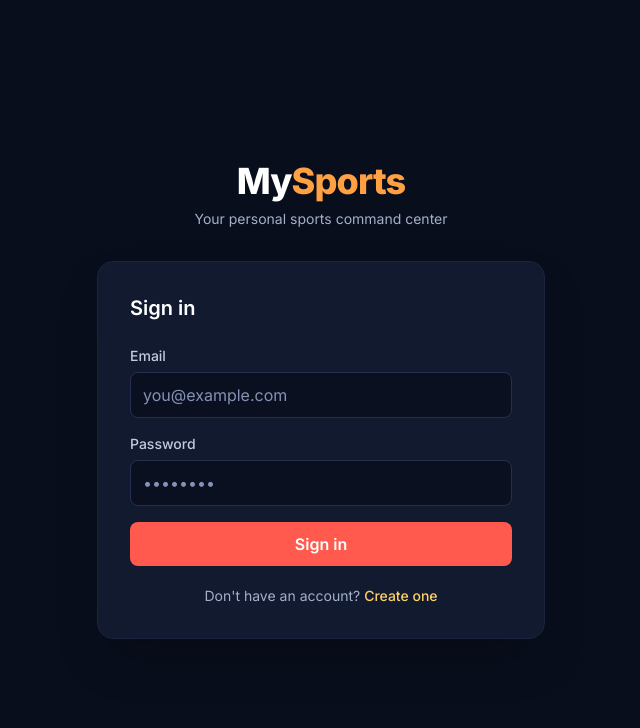
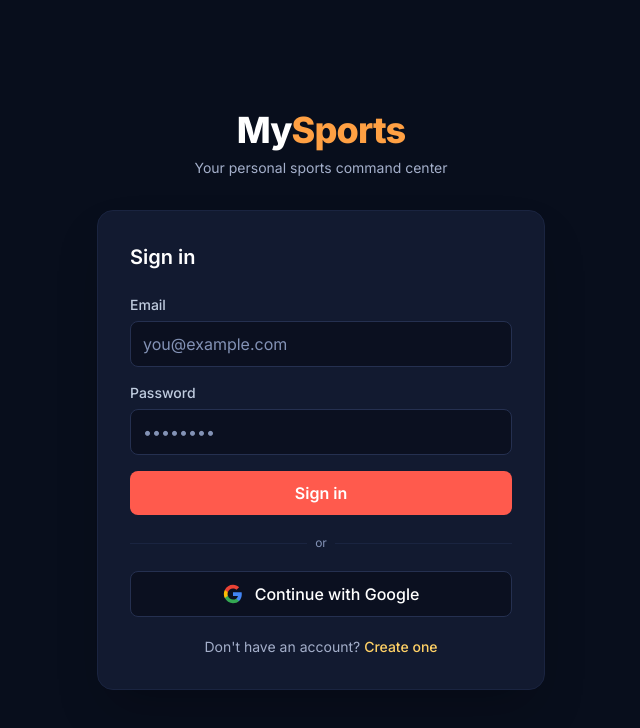
Before and after one commit to jgsntg/MySportsApp, a Next.js app: page /login in a window 1280 px wide. Shown: the top 728 px of the page, without its empty margins (319-959 px from the left). Built offline with nearby package versions, Linux system fonts and the light colour scheme.

Commit message:
Updated Augth and first deployment

```diff
--- a/drizzle.config.ts
+++ b/drizzle.config.ts
@@ -1,8 +1,9 @@
 export default {
   schema: './src/lib/db/schema.ts',
   out: './drizzle',
-  driver: 'libsql',
+  dialect: 'turso',
   dbCredentials: {
-    url: 'file:./mysports.db',
+    url: process.env.TURSO_DATABASE_URL ?? 'file:./mysports.db',
+    authToken: process.env.TURSO_AUTH_TOKEN,
   },
 };
--- a/package.json
+++ b/package.json
@@ -7,8 +7,8 @@
     "build": "next build",
     "start": "next start",
     "lint": "next lint",
-    "db:push": "node scripts/init-db.mjs",
-    "db:generate": "drizzle-kit generate:sqlite",
+    "db:push": "node --env-file=.env.local scripts/init-db.mjs",
+    "db:generate": "drizzle-kit generate",
     "setup": "npm install && npm run db:push"
   },
   "dependencies": {
--- a/src/app/(auth)/login/page.tsx
+++ b/src/app/(auth)/login/page.tsx
@@ -88,6 +88,29 @@ export default function LoginPage() {
           </button>
         </form>
 
+        <div className="relative my-5">
+          <div className="absolute inset-0 flex items-center">
+            <div className="w-full border-t border-slate-700" />
+          </div>
+          <div className="relative flex justify-center text-xs text-slate-500">
+            <span className="bg-slate-800 px-2">or</span>
+          </div>
+        </div>
+
+        <button
+          type="button"
+          onClick={() => signIn('google', { callbackUrl: '/dashboard' })}
+          className="w-full flex items-center justify-center gap-3 bg-slate-900 hover:bg-slate-700 border border-slate-600 text-white font-medium py-2.5 rounded-lg transition-colors"
+        >
+          <svg viewBox="0 0 24 24" className="w-5 h-5" xmlns="http://www.w3.org/2000/svg">
+            <path d="M22.56 12.25c0-.78-.07-1.53-.2-2.25H12v4.26h5.92c-.26 1.37-1.04 2.53-2.21 3.31v2.77h3.57c2.08-1.92 3.28-4.74 3.28-8.09z" fill="#4285F4"/>
+            <path d="M12 23c2.97 0 5.46-.98 7.28-2.66l-3.57-2.77c-.98.66-2.23 1.06-3.71 1.06-2.86 0-5.29-1.93-6.16-4.53H2.18v2.84C3.99 20.53 7.7 23 12 23z" fill="#34A853"/>
+            <path d="M5.84 14.09c-.22-.66-.35-1.36-.35-2.09s.13-1.43.35-2.09V7.07H2.18C1.43 8.55 1 10.22 1 12s.43 3.45 1.18 4.93l3.66-2.84z" fill="#FBBC05"/>
+            <path d="M12 5.38c1.62 0 3.06.56 4.21 1.64l3.15-3.15C17.45 2.09 14.97 1 12 1 7.7 1 3.99 3.47 2.18 7.07l3.66 2.84c.87-2.6 3.3-4.53 6.16-4.53z" fill="#EA4335"/>
+          </svg>
+          Continue with Google
+        </button>
+
         <p className="mt-5 text-center text-slate-400 text-sm">
           Don&apos;t have an account?{' '}
           <Link href="/register" className="text-blue-400 hover:text-blue-300 font-medium">
--- a/src/app/(auth)/register/page.tsx
+++ b/src/app/(auth)/register/page.tsx
@@ -4,6 +4,7 @@ import { useState } from 'react';
 import { signIn } from 'next-auth/react';
 import { useRouter } from 'next/navigation';
 import Link from 'next/link';
+
 
 export default function RegisterPage() {
   const router = useRouter();
@@ -108,6 +109,29 @@ export default function RegisterPage() {
           </button>
         </form>
 
+        <div className="relative my-5">
+          <div className="absolute inset-0 flex items-center">
+            <div className="w-full border-t border-slate-700" />
+          </div>
+          <div className="relative flex justify-center text-xs text-slate-500">
+            <span className="bg-slate-800 px-2">or</span>
+          </div>
+        </div>
+
+        <button
+          type="button"
+          onClick={() => signIn('google', { callbackUrl: '/dashboard' })}
+          className="w-full flex items-center justify-center gap-3 bg-slate-900 hover:bg-slate-700 border border-slate-600 text-white font-medium py-2.5 rounded-lg transition-colors"
+        >
+          <svg viewBox="0 0 24 24" className="w-5 h-5" xmlns="http://www.w3.org/2000/svg">
+            <path d="M22.56 12.25c0-.78-.07-1.53-.2-2.25H12v4.26h5.92c-.26 1.37-1.04 2.53-2.21 3.31v2.77h3.57c2.08-1.92 3.28-4.74 3.28-8.09z" fill="#4285F4"/>
+            <path d="M12 23c2.97 0 5.46-.98 7.28-2.66l-3.57-2.77c-.98.66-2.23 1.06-3.71 1.06-2.86 0-5.29-1.93-6.16-4.53H2.18v2.84C3.99 20.53 7.7 23 12 23z" fill="#34A853"/>
+            <path d="M5.84 14.09c-.22-.66-.35-1.36-.35-2.09s.13-1.43.35-2.09V7.07H2.18C1.43 8.55 1 10.22 1 12s.43 3.45 1.18 4.93l3.66-2.84z" fill="#FBBC05"/>
+            <path d="M12 5.38c1.62 0 3.06.56 4.21 1.64l3.15-3.15C17.45 2.09 14.97 1 12 1 7.7 1 3.99 3.47 2.18 7.07l3.66 2.84c.87-2.6 3.3-4.53 6.16-4.53z" fill="#EA4335"/>
+          </svg>
+          Continue with Google
+        </button>
+
         <p className="mt-5 text-center text-slate-400 text-sm">
           Already have an account?{' '}
           <Link href="/login" className="text-blue-400 hover:text-blue-300 font-medium">
--- a/src/lib/auth.ts
+++ b/src/lib/auth.ts
@@ -1,12 +1,18 @@
 import { NextAuthOptions } from 'next-auth';
 import CredentialsProvider from 'next-auth/providers/credentials';
+import GoogleProvider from 'next-auth/providers/google';
 import bcrypt from 'bcryptjs';
+import { v4 as uuid } from 'uuid';
 import { db } from '@/lib/db';
 import { users } from '@/lib/db/schema';
 import { eq } from 'drizzle-orm';
 
 export const authOptions: NextAuthOptions = {
   providers: [
+    GoogleProvider({
+      clientId: process.env.GOOGLE_CLIENT_ID!,
+      clientSecret: process.env.GOOGLE_CLIENT_SECRET!,
+    }),
     CredentialsProvider({
       name: 'credentials',
       credentials: {
@@ -24,7 +30,7 @@ export const authOptions: NextAuthOptions = {
           .where(eq(users.email, email))
           .limit(1);
 
-        if (!user) return null;
+        if (!user || !user.passwordHash) return null;
 
         const valid = await bcrypt.compare(password, user.passwordHash);
         if (!valid) return null;
@@ -38,12 +44,39 @@ export const authOptions: NextAuthOptions = {
     maxAge: 30 * 24 * 60 * 60,
   },
   callbacks: {
+    async signIn({ user, account }) {
+      if (account?.provider === 'google') {
+        const email = user.email?.toLowerCase().trim();
+        if (!email) return false;
+
+        const [existing] = await db
+          .select()
+          .from(users)
+          .where(eq(users.email, email))
+          .limit(1);
+
+        if (existing) {
+          user.id = existing.id;
+        } else {
+          const id = uuid();
+          await db.insert(users).values({
+            id,
+            email,
+            name: user.name ?? null,
+            passwordHash: null,
+            createdAt: Date.now(),
+          });
+          user.id = id;
+        }
+      }
+      return true;
+    },
     jwt({ token, user }) {
       if (user) token.id = user.id;
       return token;
     },
     session({ session, token }) {
-      if (token.id) session.user.id = token.id;
+      if (token.id) session.user.id = token.id as string;
       return session;
     },
   },
--- a/src/lib/db/index.ts
+++ b/src/lib/db/index.ts
@@ -1,16 +1,15 @@
 import { createClient } from '@libsql/client';
 import { drizzle } from 'drizzle-orm/libsql';
 import * as schema from './schema';
-import path from 'path';
 
-const DB_URL = `file:${path.join(process.cwd(), 'mysports.db')}`;
+const url = process.env.TURSO_DATABASE_URL ?? `file:${process.cwd()}/mysports.db`;
+const authToken = process.env.TURSO_AUTH_TOKEN;
 
-// Preserve connection across Next.js hot reloads in development
 const globalForDb = globalThis as unknown as {
   _libsql: ReturnType<typeof createClient> | undefined;
 };
 
-const client = globalForDb._libsql ?? createClient({ url: DB_URL });
+const client = globalForDb._libsql ?? createClient({ url, authToken });
 
 if (process.env.NODE_ENV !== 'production') {
   globalForDb._libsql = client;
--- a/src/lib/db/schema.ts
+++ b/src/lib/db/schema.ts
@@ -4,7 +4,7 @@ export const users = sqliteTable('users', {
   id: text('id').primaryKey(),
   email: text('email').notNull().unique(),
   name: text('name'),
-  passwordHash: text('password_hash').notNull(),
+  passwordHash: text('password_hash'),
   createdAt: integer('created_at').default(0),
 });
 
```
Also changed, not shown: scripts/init-db.mjs (+4 -5 lines), 1 other file (tests, documents, lock files or other folders).
